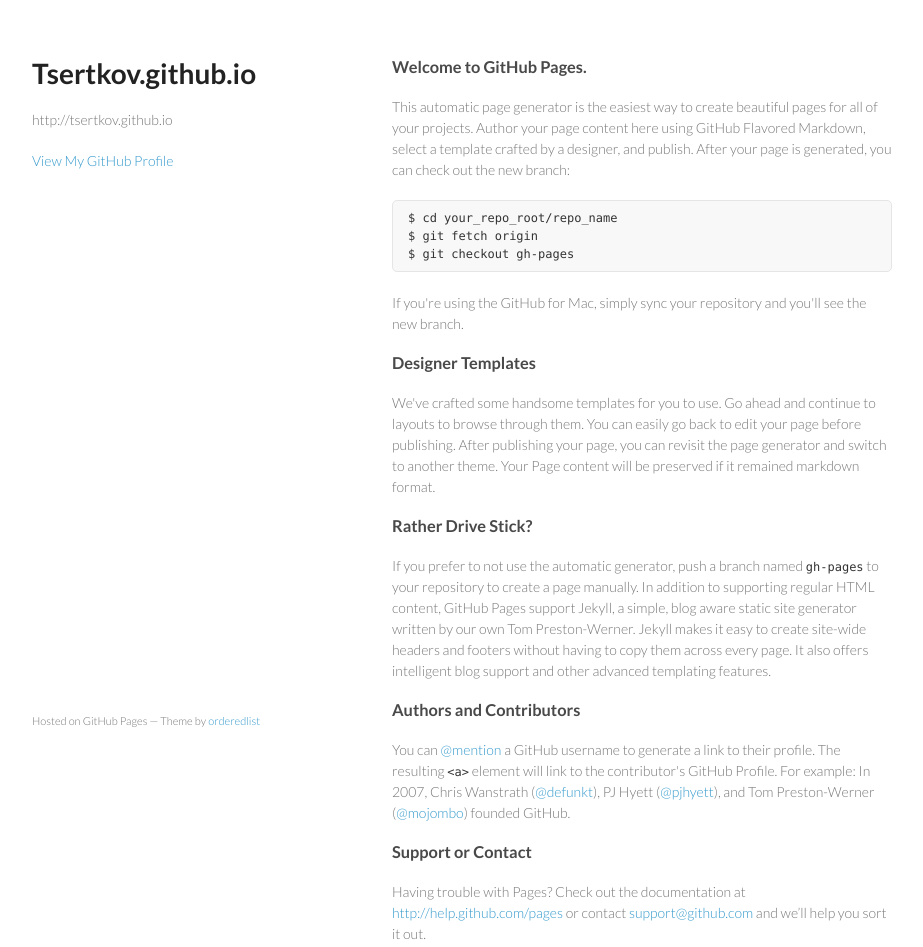
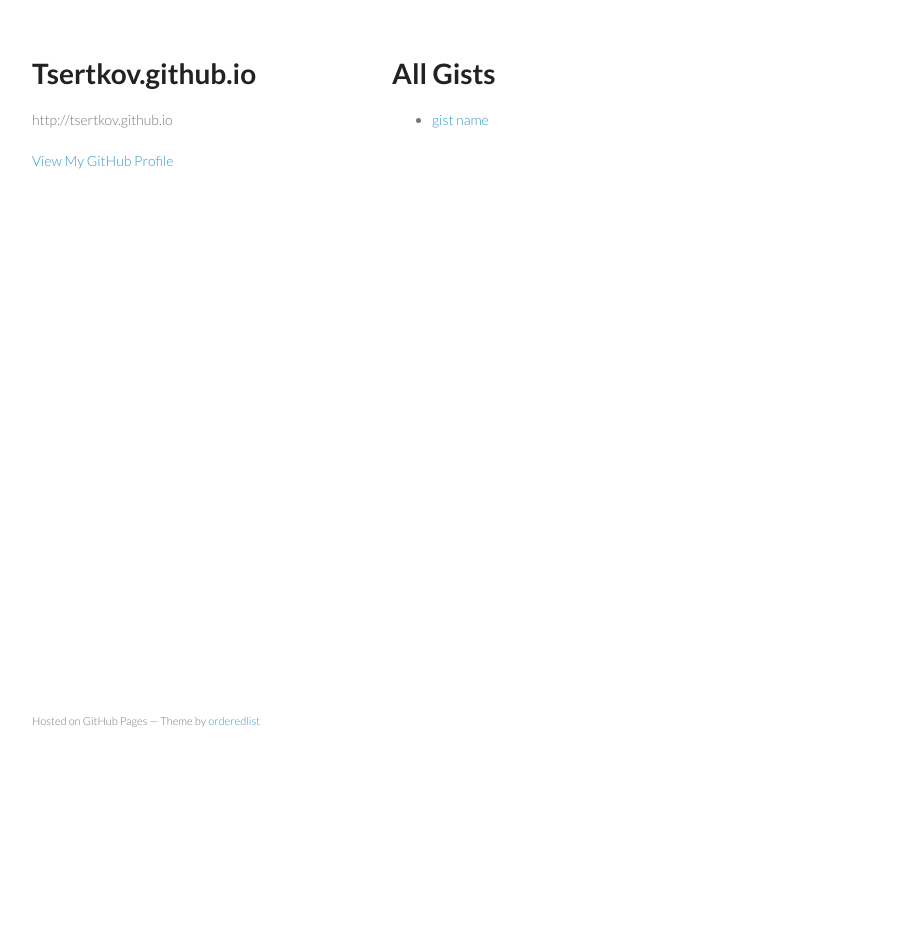
Before and after one commit to tsertkov/tsertkov.github.io, a plain HTML site: page index.html in a window 1280 px wide. Shown: the whole page, without its empty margins (178-1101 px from the left). After the commit the page ends 800 px from the top, so only its background shows below. Drawn offline with Linux system fonts and the light colour scheme.

Commit message:
Replace master branch with page content via GitHub

```diff
--- a/index.html
+++ b/index.html
@@ -23,37 +23,12 @@
 
       </header>
       <section>
-        <h3>
-<a name="welcome-to-github-pages" class="anchor" href="#welcome-to-github-pages"><span class="octicon octicon-link"></span></a>Welcome to GitHub Pages.</h3>
+        <h1>
+<a name="all-gists" class="anchor" href="#all-gists"><span class="octicon octicon-link"></span></a>All Gists</h1>
 
-<p>This automatic page generator is the easiest way to create beautiful pages for all of your projects. Author your page content here using GitHub Flavored Markdown, select a template crafted by a designer, and publish. After your page is generated, you can check out the new branch:</p>
-
-<pre><code>$ cd your_repo_root/repo_name
-$ git fetch origin
-$ git checkout gh-pages
-</code></pre>
-
-<p>If you're using the GitHub for Mac, simply sync your repository and you'll see the new branch.</p>
-
-<h3>
-<a name="designer-templates" class="anchor" href="#designer-templates"><span class="octicon octicon-link"></span></a>Designer Templates</h3>
-
-<p>We've crafted some handsome templates for you to use. Go ahead and continue to layouts to browse through them. You can easily go back to edit your page before publishing. After publishing your page, you can revisit the page generator and switch to another theme. Your Page content will be preserved if it remained markdown format.</p>
-
-<h3>
-<a name="rather-drive-stick" class="anchor" href="#rather-drive-stick"><span class="octicon octicon-link"></span></a>Rather Drive Stick?</h3>
-
-<p>If you prefer to not use the automatic generator, push a branch named <code>gh-pages</code> to your repository to create a page manually. In addition to supporting regular HTML content, GitHub Pages support Jekyll, a simple, blog aware static site generator written by our own Tom Preston-Werner. Jekyll makes it easy to create site-wide headers and footers without having to copy them across every page. It also offers intelligent blog support and other advanced templating features.</p>
-
-<h3>
-<a name="authors-and-contributors" class="anchor" href="#authors-and-contributors"><span class="octicon octicon-link"></span></a>Authors and Contributors</h3>
-
-<p>You can <a href="https://github.com/blog/821" class="user-mention">@mention</a> a GitHub username to generate a link to their profile. The resulting <code>&lt;a&gt;</code> element will link to the contributor's GitHub Profile. For example: In 2007, Chris Wanstrath (<a href="https://github.com/defunkt" class="user-mention">@defunkt</a>), PJ Hyett (<a href="https://github.com/pjhyett" class="user-mention">@pjhyett</a>), and Tom Preston-Werner (<a href="https://github.com/mojombo" class="user-mention">@mojombo</a>) founded GitHub.</p>
-
-<h3>
-<a name="support-or-contact" class="anchor" href="#support-or-contact"><span class="octicon octicon-link"></span></a>Support or Contact</h3>
-
-<p>Having trouble with Pages? Check out the documentation at <a href="http://help.github.com/pages">http://help.github.com/pages</a> or contact <a href="mailto:support@github.com">support@github.com</a> and we’ll help you sort it out.</p>
+<ul>
+<li><a href="gisturl">gist name</a></li>
+</ul>
       </section>
       <footer>
         <p><small>Hosted on GitHub Pages &mdash; Theme by <a href="https://github.com/orderedlist">orderedlist</a></small></p>
```
Also changed, not shown: params.json (+1 -1 lines).
